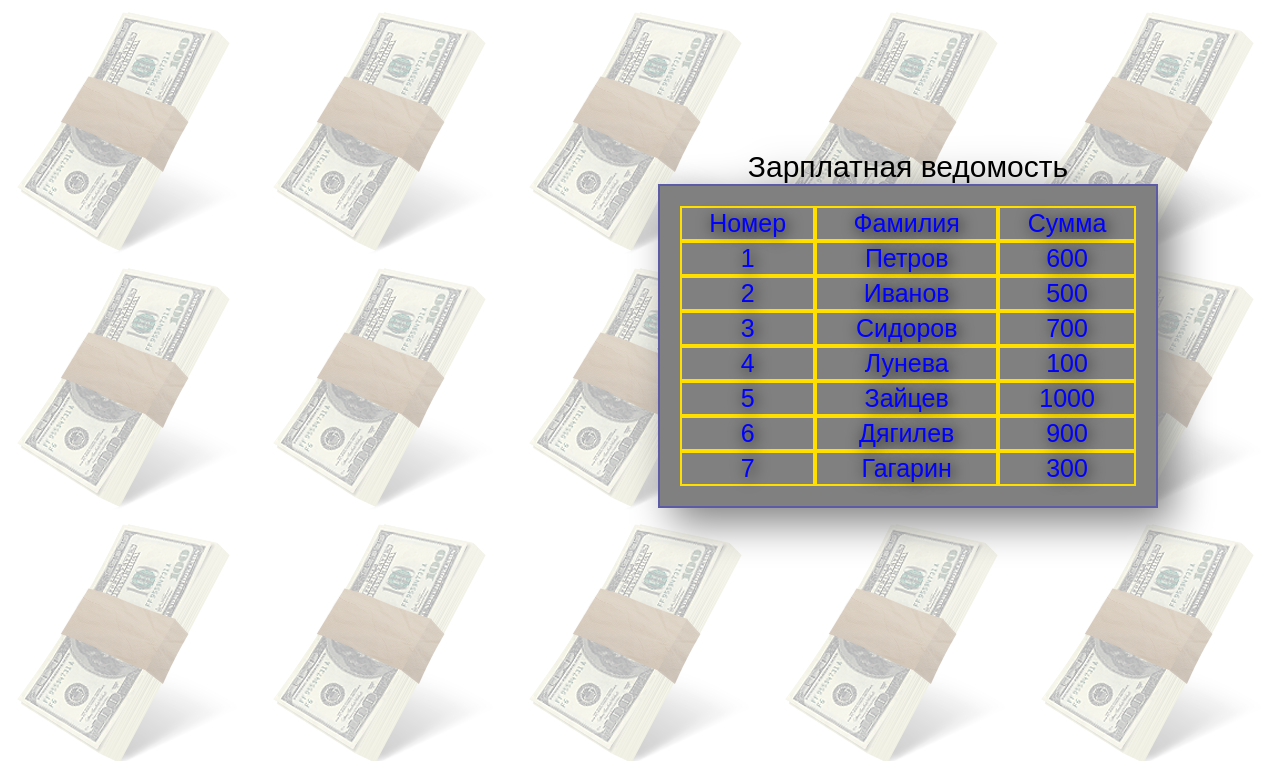
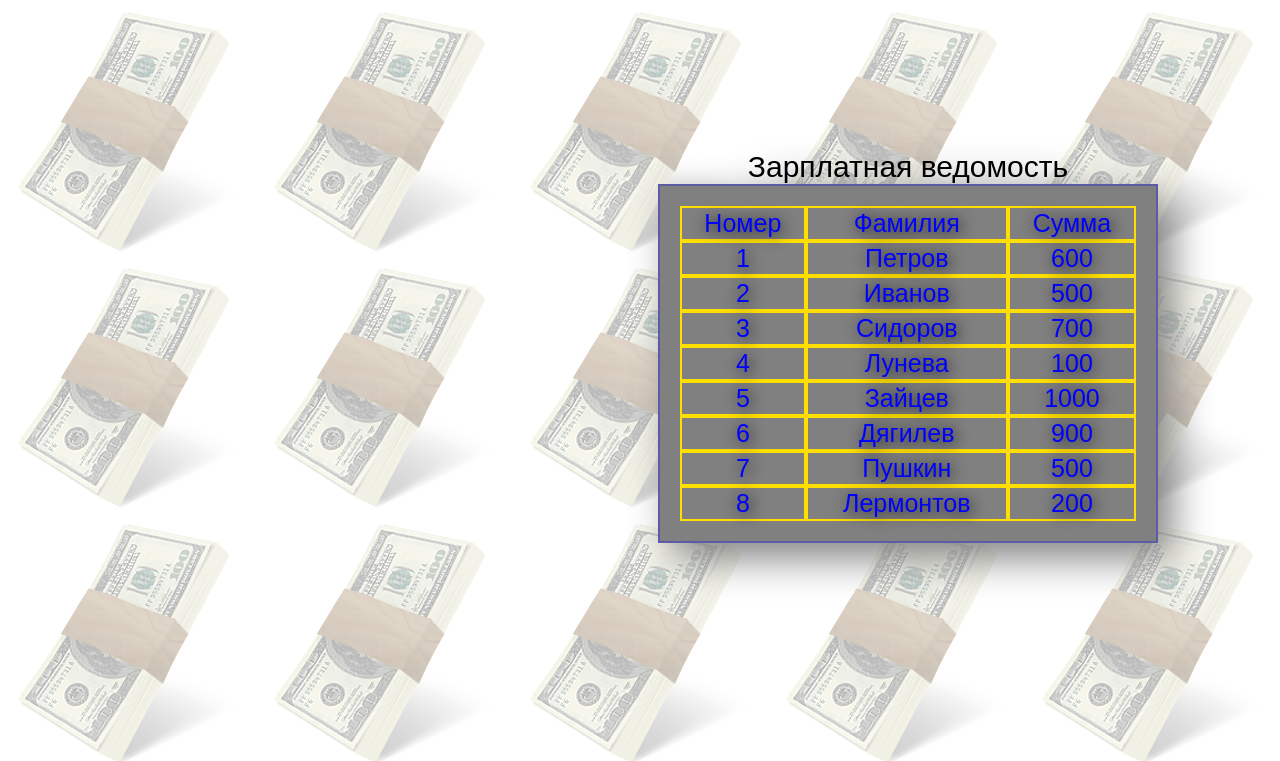
Before and after one commit to rustam-petr/rustam-petr, a PHP site: page /array.php in a window 1280 px wide. Shown: the top 761 px of the page. Run offline with PHP 8.4, Linux system fonts and the light colour scheme; some web fonts are replaced.

Commit message:
add name

```diff
--- a/120121/array.php
+++ b/120121/array.php
@@ -7,16 +7,16 @@ $vedomost = [
   [4, "Лунева", 100],
   [5, "Зайцев", 1000],
   [6, "Дягилев", 900],
-    [7, "Гагарин", 300]
+  [7, "Пушкин", 500],
+  [8, "Лермонтов", 200],
 
 
 
 ];
-for($i = 0, $rows= count($vedomost); $i < $rows; $i++)
-{
-  for($j = 0, $cols = count($vedomost[$i]); $j < $cols; $j++)
-  {
+for ($i = 0, $rows = count($vedomost); $i < $rows; $i++) {
+   for ($j = 0, $cols = count($vedomost[$i]); $j < $cols; $j++) {
   }
+
 }
 
 include "function222.php";
```
Lines whose indentation alone changed are shown as unchanged.
